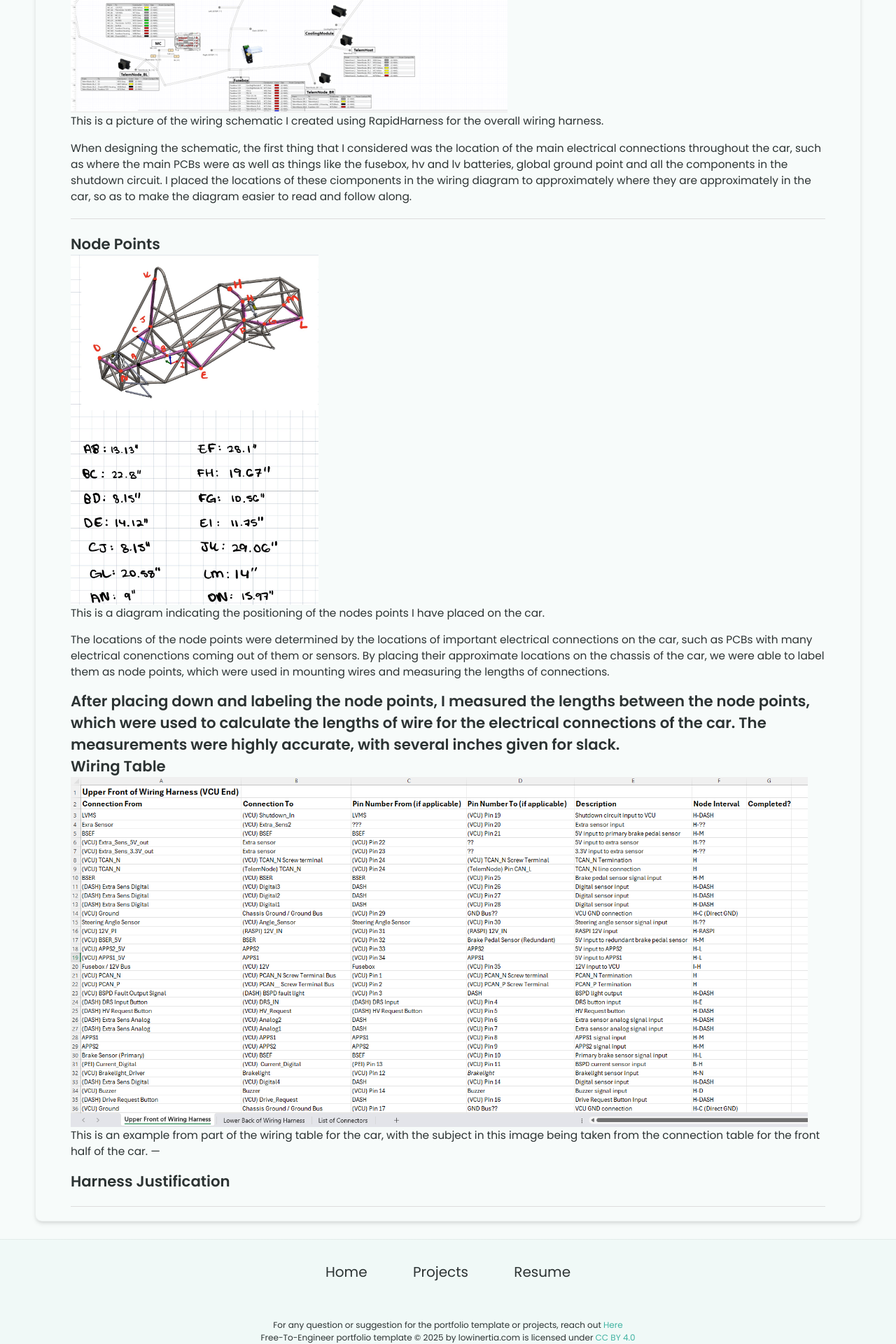
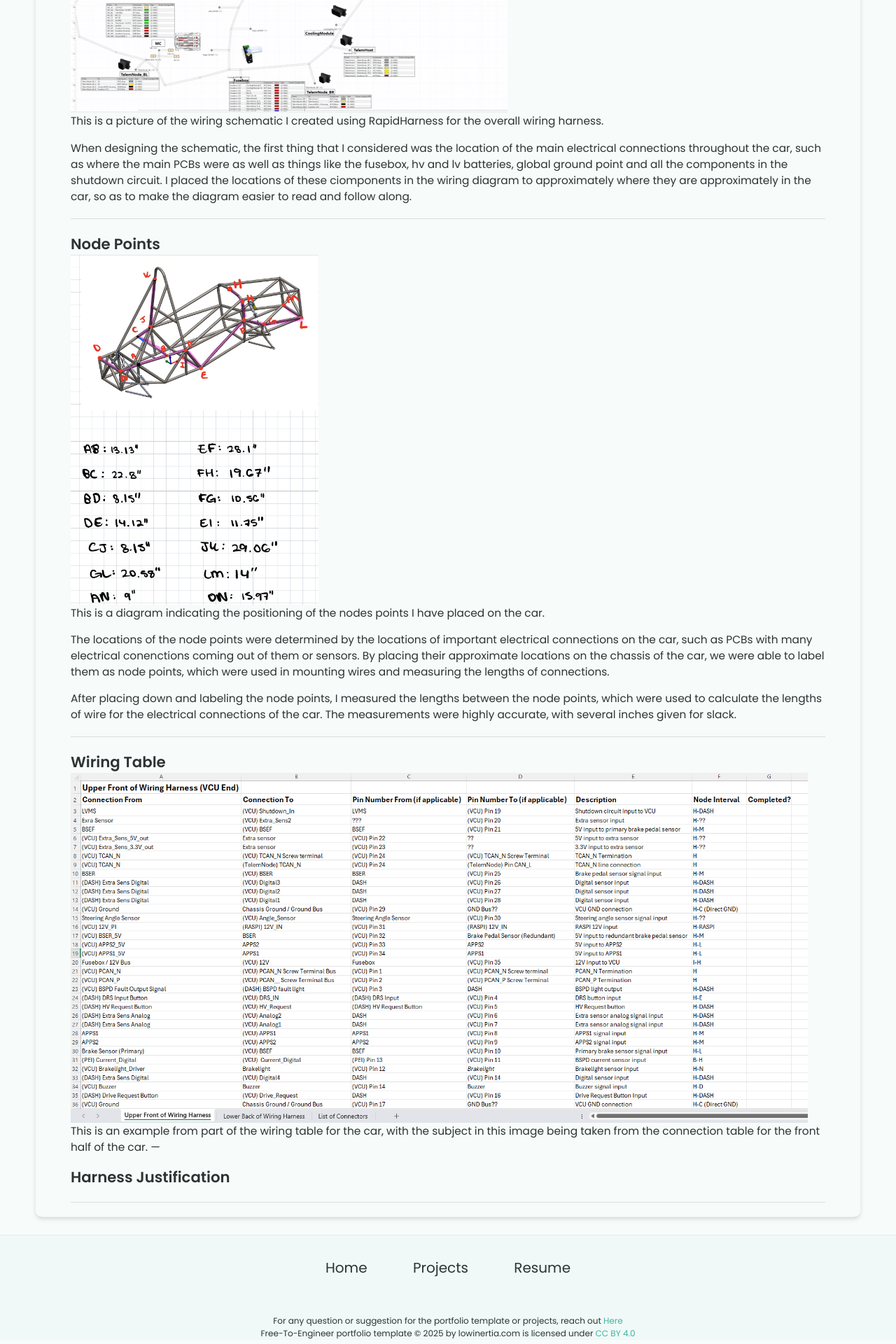
Before and after one commit to WillyWonky967/WillyWonky967.github.io, a Jekyll site: the page built from _projects/WiringHarness/index.md, in a window 1280 px wide. Shown: the part 1073-2993 px from the top of the page at 70% size. Built offline with Jekyll 4.4.1, drawn with Linux system fonts in a browser that asks for light colours.

Commit message:
added more stuff to wiring harness stuff

```diff
--- a/_projects/WiringHarness/index.md
+++ b/_projects/WiringHarness/index.md
@@ -14,7 +14,7 @@ main-image: /Website_WiringHarness1.png
 ---
 
 ### Wiring Harness Schematic
-{% include image-gallery.html images="Website_WiringHarness1.png" height="1000" %}
+{% include image-gallery.html images="Website_WiringHarness1.png" height="2000" %}
 This is a picture of the wiring schematic I created using RapidHarness for the overall wiring harness.
 <br>
 
@@ -32,6 +32,7 @@ The locations of the node points were determined by the locations of important e
 <br>
 
 After placing down and labeling the node points, I measured the lengths between the node points, which were used to calculate the lengths of wire for the electrical connections of the car. The measurements were highly accurate, with several inches given for slack.
+
 ---
 
 ## Wiring Table
```
